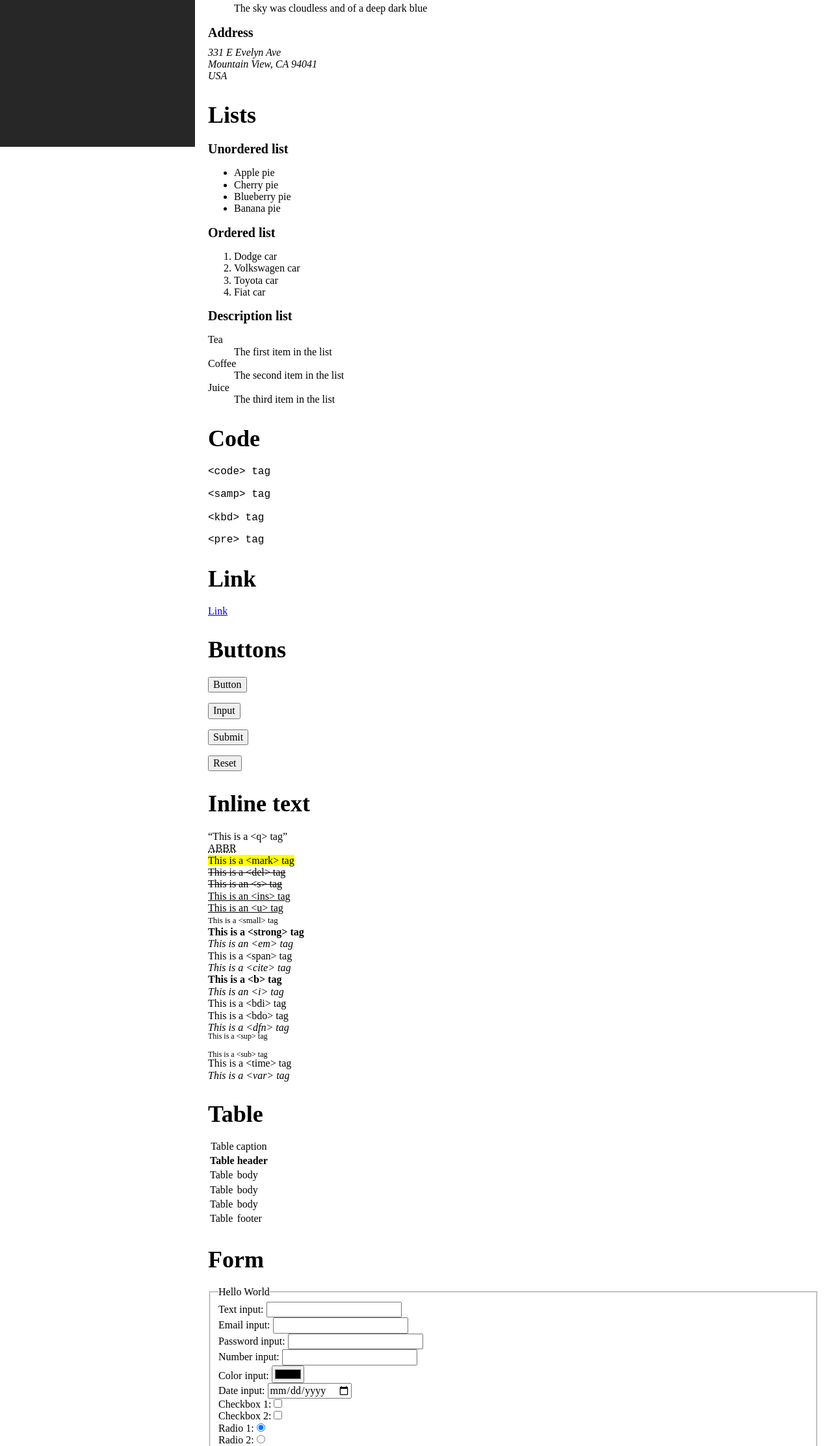
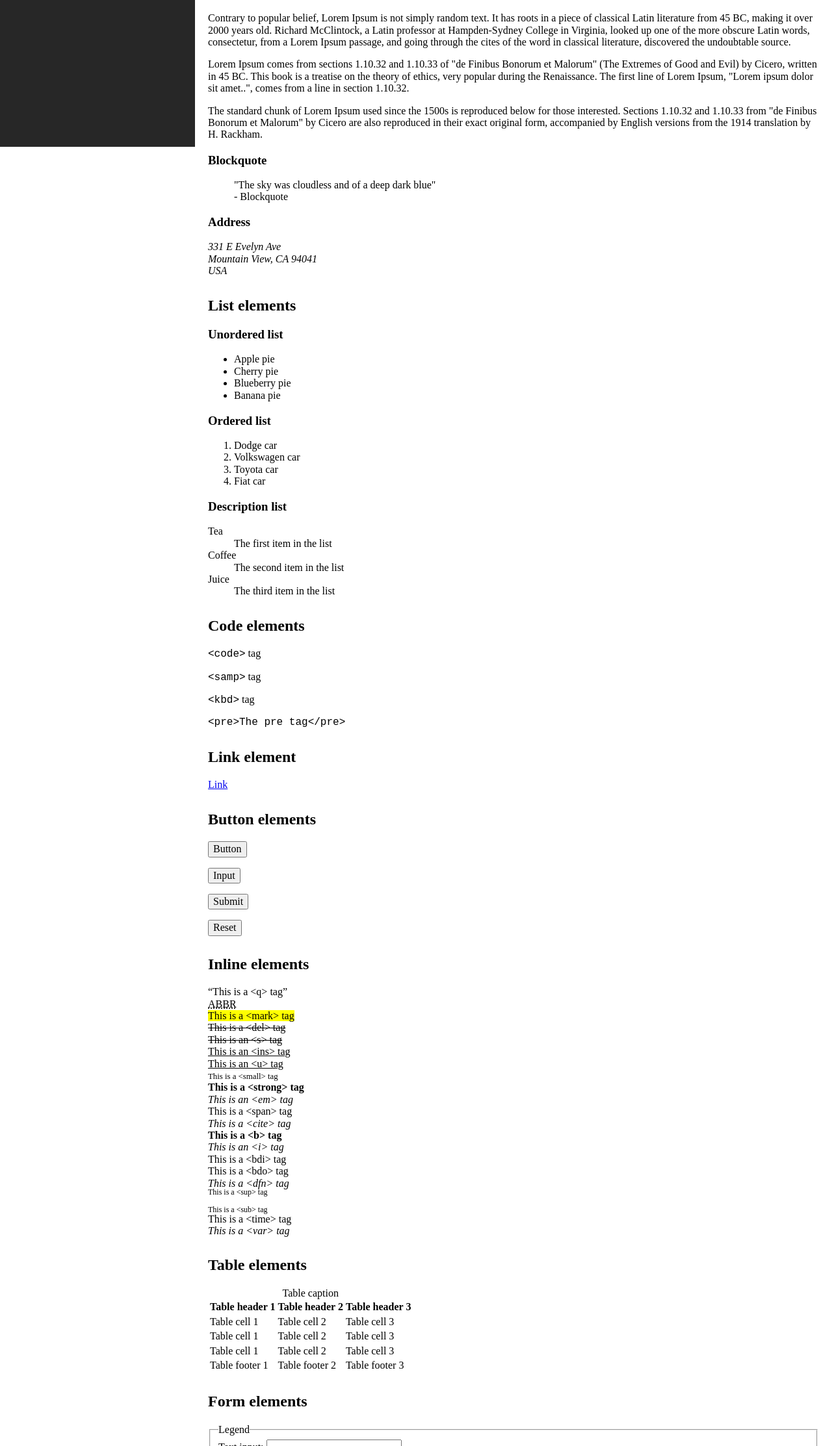
Before and after one commit to nikitahl/css-base, a website with bundled scripts: page index.html in a window 1280 px wide. Shown: the part 574-2800 px from the top of the page at 65% size. Built offline with nearby package versions, Linux system fonts and the light colour scheme; files whose address does not match are found by name; a web font is replaced by a local one.

Commit message:
Update content and default values

```diff
--- a/index.html
+++ b/index.html
@@ -4,7 +4,7 @@
 	<title>CSS Base theme generator</title>
 
 	<meta charset="utf-8">
-	<meta desctiption="An online tool for prototyping and generating a base CSS theme for your project">
+	<meta desctiption="An online tool for prototyping and generating a CSS base theme for your project. Customize typography and colors of HTML elements.">
 	<meta name="viewport" content="width=device-width, initial-scale=1">
 
 	<meta name="twitter:card" content="summary">
@@ -58,7 +58,16 @@
 				</div>
 		</div>
 		<main class="main" id="elements" contenteditable="true">
-			<div class="heading">Headings</div>
+			<!-- <div class="output-controls" contenteditable="false">
+				<button class="output-control" title="Expand" data-action="expand">
+					<svg height="100%" version="1.1" viewBox="0 0 36 36" width="100%"><g><use></use><path d="m 10,16 2,0 0,-4 4,0 0,-2 L 10,10 l 0,6 0,0 z" id="id-27"></path></g><g><use></use><path d="m 20,10 0,2 4,0 0,4 2,0 L 26,10 l -6,0 0,0 z" id="id-28"></path></g><g><use></use><path d="m 24,24 -4,0 0,2 L 26,26 l 0,-6 -2,0 0,4 0,0 z" id="id-29"></path></g><g><use></use><path d="M 12,20 10,20 10,26 l 6,0 0,-2 -4,0 0,-4 0,0 z" id="id-30"></path></g></svg>
+					<svg height="100%" version="1.1" viewBox="0 0 36 36" width="100%"><g><use></use><path d="m 14,14 -4,0 0,2 6,0 0,-6 -2,0 0,4 0,0 z" id="id-96"></path></g><g><use></use><path d="m 22,14 0,-4 -2,0 0,6 6,0 0,-2 -4,0 0,0 z" id="id-97"></path></g><g><use></use><path d="m 20,26 2,0 0,-4 4,0 0,-2 -6,0 0,6 0,0 z" id="id-98"></path></g><g><use></use><path d="m 10,22 4,0 0,4 2,0 0,-6 -6,0 0,2 0,0 z" id="id-99"></path></g></svg>
+				</button>
+			</div> -->
+
+			<p>Create a consistent and beautiful theme by styling basic HTML tags. Modify typography and color settings and see instant results. When finished styling, just copy and paste generated code to your project.</p>
+			<p>You can find most of the HTML tags represented on this page grouped under sections.</p>
+			<p>Click anywhere on the page to start editing texts.</p>
 			<div class="items">
 				<h1>Heading 1</h1>
 				<h2>Heading 2</h2>
@@ -67,16 +76,22 @@
 				<h5>Heading 5</h5>
 				<h6>Heading 6</h6>
 			</div>
+			<hr>
+			<h2>Block elements</h2>
+			<div class="items">
+				<h3>Paragraph</h3>
+				<p>Contrary to popular belief, Lorem Ipsum is not simply random text. It has roots in a piece of classical Latin literature from 45 BC, making it over 2000 years old. Richard McClintock, a Latin professor at Hampden-Sydney College in Virginia, looked up one of the more obscure Latin words, consectetur, from a Lorem Ipsum passage, and going through the cites of the word in classical literature, discovered the undoubtable source.</p>
+				<p>Lorem Ipsum comes from sections 1.10.32 and 1.10.33 of "de Finibus Bonorum et Malorum" (The Extremes of Good and Evil) by Cicero, written in 45 BC. This book is a treatise on the theory of ethics, very popular during the Renaissance. The first line of Lorem Ipsum, "Lorem ipsum dolor sit amet..", comes from a line in section 1.10.32.</p>
+				<p>The standard chunk of Lorem Ipsum used since the 1500s is reproduced below for those interested. Sections 1.10.32 and 1.10.33 from "de Finibus Bonorum et Malorum" by Cicero are also reproduced in their exact original form, accompanied by English versions from the 1914 translation by H. Rackham.</p>
 
-			<div class="heading">Block texts</div>
-			<div class="items">
-				<div class="heading heading-2">Paragraph</div>
-				<p>The quick brown fox jumps over the lazy dog</p>
+				<h3>Blockquote</h3>
+				<blockquote>
+					"The sky was cloudless and of a deep dark blue"
+					<br>
+					- Blockquote
+				</blockquote>
 
-				<div class="heading heading-2">Blockquote</div>
-				<blockquote>The sky was cloudless and of a deep dark blue</blockquote>
-
-				<div class="heading heading-2">Address</div>
+				<h3>Address</h3>
 				<address>
 					331 E Evelyn Ave<br />
 					Mountain View, CA 94041<br />
@@ -84,9 +99,9 @@
 				</address>
 			</div>
 
-			<div class="heading">Lists</div>
+			<h2>List elements</h2>
 			<div class="items">
-				<div class="heading heading-2">Unordered list</div>
+				<h3>Unordered list</h3>
 				<ul>
 					<li>Apple pie</li>
 					<li>Cherry pie</li>
@@ -94,7 +109,7 @@
 					<li>Banana pie</li>
 				</ul>
 
-				<div class="heading heading-2">Ordered list</div>
+				<h3>Ordered list</h3>
 				<ol>
 					<li>Dodge car</li>
 					<li>Volkswagen car</li>
@@ -102,7 +117,7 @@
 					<li>Fiat car</li>
 				</ol>
 
-				<div class="heading heading-2">Description list</div>
+				<h3>Description list</h3>
 				<dl>
 					<dt>Tea</dt>
 					<dd>The first item in the list</dd>
@@ -115,21 +130,21 @@
 				</dl>
 			</div>
 
-			<div class="heading">Code</div>
+			<h2>Code elements</h2>
 			<div class="items">
-				<p><code>&lt;code&gt; tag</code></p>
-				<p><samp>&lt;samp&gt; tag</samp></p>
-				<p><kbd>&lt;kbd&gt; tag</kbd></p>
-				<pre>&lt;pre&gt; tag</pre>
+				<p><code>&lt;code&gt;</code> tag</p>
+				<p><samp>&lt;samp&gt;</samp> tag</p>
+				<p><kbd>&lt;kbd&gt;</kbd> tag</p>
+				<pre>&lt;pre&gt;The pre tag&lt;/pre&gt;</pre>
 			</div>
 
-			<div class="heading">Link</div>
+			<h2>Link element</h2>
 			<div class="items">
 				<p><a href="#">Link</a></p>
 			</div>
 
 
-			<div class="heading">Buttons</div>
+			<h2>Button elements</h2>
 			<div class="items">
 				<p><button>Button</button></p>
 				<p><input type="button" value="Input"></p>
@@ -137,7 +152,7 @@
 				<p><input type="reset"></p>
 			</div>
 
-			<div class="heading">Inline text</div>
+			<h2>Inline elements</h2>
 			<div class="items">
 				<q cite="https://developer.mozilla.org/en-US/docs/Web/HTML/Element/q">This is a &lt;q&gt; tag</q><br />
 				<abbr title="This is an abbr tag">ABBR</abbr><br />
@@ -162,44 +177,49 @@
 				<var>This is a &lt;var&gt; tag</var><br />
 			</div>
 
-			<div class="heading">Table</div>
+			<h2>Table elements</h2>
 			<div class="items">
 				<table>
 					<caption>Table caption</caption>
 					<thead>
 						<tr>
-							<th>Table</th>
-							<th>header</th>
+							<th>Table header 1</th>
+							<th>Table header 2</th>
+							<th>Table header 3</th>
 						</tr>
 					</thead>
 					<tbody>
 						<tr>
-							<td>Table</td>
-							<td>body</td>
+							<td>Table cell 1</td>
+							<td>Table cell 2</td>
+							<td>Table cell 3</td>
 						</tr>
 						<tr>
-							<td>Table</td>
-							<td>body</td>
+							<td>Table cell 1</td>
+							<td>Table cell 2</td>
+							<td>Table cell 3</td>
 						</tr>
 						<tr>
-							<td>Table</td>
-							<td>body</td>
+							<td>Table cell 1</td>
+							<td>Table cell 2</td>
+							<td>Table cell 3</td>
 						</tr>
 					</tbody>
 					<tfoot>
 						<tr>
-							<td scope="row">Table</td>
-							<td>footer</td>
+							<td>Table footer 1</td>
+							<td>Table footer 2</td>
+							<td>Table footer 3</td>
 						</tr>
 					</tfoot>
 				</table>
 			</div>
 
-			<div class="heading">Form</div>
+			<h2>Form elements</h2>
 			<div class="items">
 				<form>
 					<fieldset>
-						<legend>Hello World</legend>
+						<legend>Legend</legend>
 
 						<label for="textInput">Text input:</label>
 						<input type="text" name="textInput" id="textInput">
--- a/src/css/main.css
+++ b/src/css/main.css
@@ -92,23 +92,22 @@
 	height: 20px;
 }
 
+/* .main-wrapper {
+	background-color: inherit;
+} */
+
 .main {
 	padding: var(--body-padding);
 	position: absolute;
 	top: var(--headline-height);
 	left: 300px;
 	right: 0;
+	/* background-color: inherit; */
 }
 
-.heading {
-	margin: 0 0 20px;
-	font-size: 36px;
-	font-weight: bold;
-}
-
-.heading-2 {
-	margin: 0 0 10px;
-	font-size: 20px;
+hr {
+	border: none;
+	border-top: 1px solid #999;
 }
 
 .items {
@@ -312,3 +311,18 @@
 	border-right: none;
 	border-left: 6px solid var(--settings-color);
 }
+
+/* .output-controls {
+	position: absolute;
+	top: 10px;
+	right: 10px;
+}
+
+.output-control {
+	width: 40px;
+	padding: 0;
+	background: transparent;
+	border: none;
+	cursor: pointer;
+	display: inline-flex;
+} */
```
Also changed, not shown: src/js/index.js (+1 -11 lines), src/js/sectionsData.json (+15 -14 lines).
